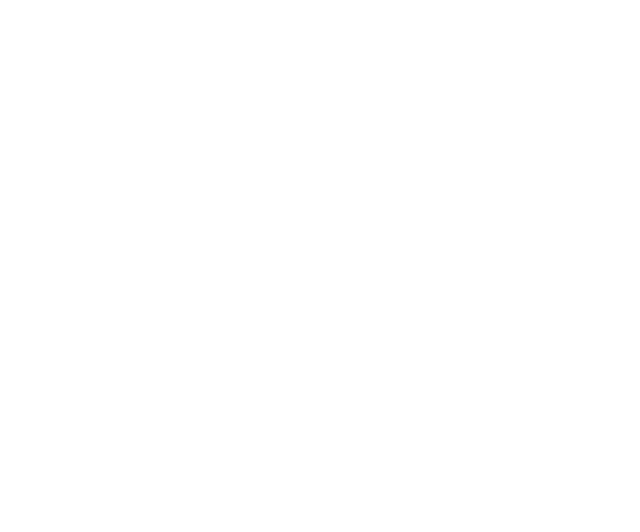
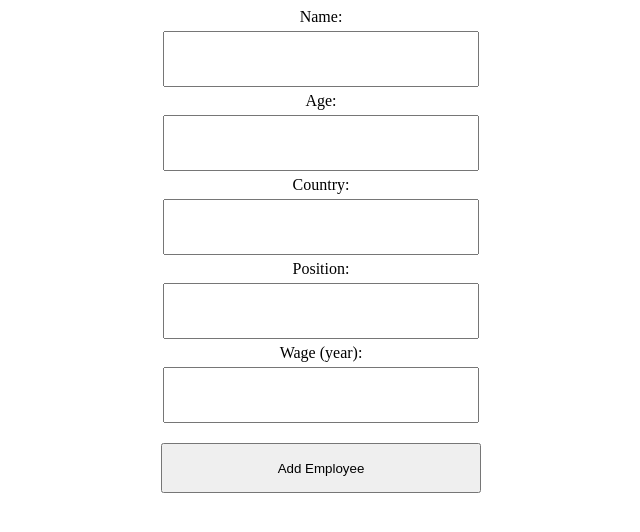
Before and after one commit to JonathanHew/EmployeeManagerSystem, a React (Create React App) app in the folder client/: page / in a window 1280 px wide. Shown: the top 532 px of the page, without its empty margins (319-959 px from the left). Built offline with nearby package versions, Linux system fonts and the light colour scheme.

Commit message:
inputs created and styled slightly with css

```diff
--- a/client/src/App.css
+++ b/client/src/App.css
@@ -1,3 +1,31 @@
 .App {
-  text-align: center;
+  display: flex;
+  flex-direction: column;
+  justify-content: center;
 }
+
+.information {
+  display: flex;
+  flex-direction: column;
+  width: 100%;
+  justify-content: center;
+  align-items: center;
+}
+
+.information input {
+  width: 300px;
+  height: 50px;
+  font-size: 20px;
+  padding-right: 10px;
+  margin: 5px;
+}
+
+.information button {
+  width: 320px;
+  height: 50px;
+  margin-top: 15px;
+}
+
+.information button:hover {
+  cursor: pointer;
+}
--- a/client/src/App.js
+++ b/client/src/App.js
@@ -4,7 +4,19 @@ import './App.css';
 function App() {
   return (
     <div className="App">
-
+      <div className='information'>
+        <label>Name:</label>
+        <input type = "text"/>
+        <label>Age:</label>
+        <input type = "number"/>
+        <label>Country:</label>
+        <input type = "text"/>
+        <label>Position:</label>
+        <input type = "text"/>
+        <label>Wage (year):</label>
+        <input type = "number"/>
+        <button>Add Employee</button>
+      </div>
     </div>
   );
 }
```
